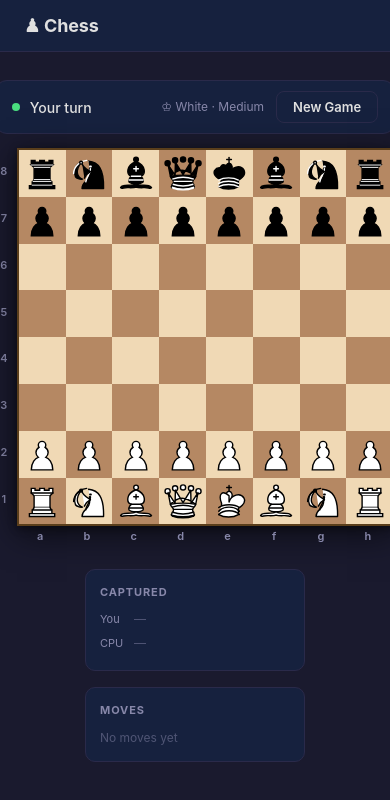
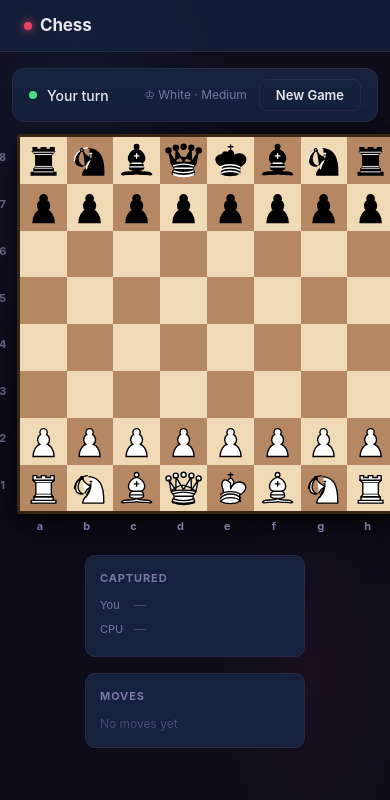
Before and after one commit to zzacong/chessboard, a React (Vite) app: page / in a window 390 px wide. Both pictures are taken after a click on the button "Start Game". Shown: the top 800 px of the page. Built offline with nearby package versions, Linux system fonts and the light colour scheme; the HTML template or start-up script is replaced by a standard one.

Commit message:
feat: Sub-Task 8 — styling polish, dark theme, hover transitions, responsive layout

```diff
--- a/src/App.module.css
+++ b/src/App.module.css
@@ -3,21 +3,43 @@
   display: flex;
   flex-direction: column;
   background: var(--color-bg);
+  background-image:
+    radial-gradient(ellipse 60% 50% at 20% 20%, rgba(30, 45, 82, 0.4) 0%, transparent 70%),
+    radial-gradient(ellipse 40% 40% at 80% 80%, rgba(233, 69, 96, 0.06) 0%, transparent 60%);
 }
 
 .header {
   display: flex;
   align-items: center;
-  padding: 12px 24px;
+  justify-content: space-between;
+  padding: 0 24px;
+  height: 52px;
   border-bottom: 1px solid var(--color-border);
-  background: var(--color-surface);
+  background: rgba(22, 33, 62, 0.8);
+  backdrop-filter: blur(8px);
+  position: sticky;
+  top: 0;
+  z-index: 10;
 }
 
 .logo {
-  font-size: 18px;
+  font-size: 17px;
   font-weight: 700;
   letter-spacing: -0.01em;
   color: var(--color-text);
+  display: flex;
+  align-items: center;
+  gap: 8px;
+}
+
+.logo::before {
+  content: '';
+  display: inline-block;
+  width: 8px;
+  height: 8px;
+  border-radius: 50%;
+  background: var(--color-accent);
+  box-shadow: 0 0 8px var(--color-accent);
 }
 
 .main {
@@ -25,27 +47,32 @@
   display: flex;
   align-items: flex-start;
   justify-content: center;
-  padding: 28px 24px;
+  padding: 28px 20px 40px;
 }
 
 .gameArea {
   display: flex;
   align-items: flex-start;
-  gap: 24px;
+  gap: 20px;
 }
 
 .boardColumn {
   display: flex;
   flex-direction: column;
-  gap: 14px;
+  gap: 12px;
   align-items: flex-start;
 }
 
-/* Responsive: stack on narrow screens */
-@media (max-width: 700px) {
+/* ── Responsive ── */
+@media (max-width: 740px) {
+  .main {
+    padding: 16px 12px 32px;
+  }
+
   .gameArea {
     flex-direction: column;
     align-items: center;
+    width: 100%;
   }
 
   .boardColumn {
@@ -54,6 +81,12 @@
   }
 
   :root {
-    --board-size: min(96vw, 96vh, 420px);
+    --board-size: min(95vw, 480px);
   }
 }
+
+@media (max-width: 480px) {
+  :root {
+    --board-size: min(96vw, 400px);
+  }
+}
--- a/src/App.tsx
+++ b/src/App.tsx
@@ -42,7 +42,7 @@ export default function App() {
   return (
     <div className={styles.app}>
       <header className={styles.header}>
-        <span className={styles.logo}>♟ Chess</span>
+        <span className={styles.logo}>Chess</span>
       </header>
 
       <main className={styles.main}>
--- a/src/components/Board.module.css
+++ b/src/components/Board.module.css
@@ -18,8 +18,10 @@
   display: grid;
   grid-template-columns: repeat(8, var(--sq-size));
   grid-template-rows: repeat(8, var(--sq-size));
-  border: 2px solid #5a3e1b;
-  box-shadow: 0 8px 32px rgba(0,0,0,0.6), 0 2px 8px rgba(0,0,0,0.4);
+  border: 3px solid #3a2510;
+  border-radius: 3px;
+  box-shadow: var(--shadow-board);
+  overflow: hidden;
 }
 
 .square {
@@ -30,23 +32,30 @@
   justify-content: center;
   position: relative;
   cursor: pointer;
-  transition: filter 0.1s;
 }
 
 .square:focus-visible {
   outline: 3px solid var(--color-accent);
   outline-offset: -3px;
-  z-index: 2;
+  z-index: 5;
 }
 
-.light {
-  background-color: var(--sq-light);
+/* ── Square colours ── */
+.light { background-color: var(--sq-light); }
+.dark  { background-color: var(--sq-dark); }
+
+/* ── Hover overlay ── */
+.light:hover::after,
+.dark:hover::after {
+  content: '';
+  position: absolute;
+  inset: 0;
+  background: rgba(255,255,255,0.12);
+  pointer-events: none;
+  z-index: 4;
 }
 
-.dark {
-  background-color: var(--sq-dark);
-}
-
+/* ── Highlights ── */
 .selected {
   background-color: var(--sq-selected) !important;
 }
@@ -59,48 +68,60 @@
   background-color: var(--sq-check) !important;
 }
 
-/* Legal move dot (empty square) */
+/* ── Legal move indicators ── */
 .legalDot {
   position: absolute;
-  width: 30%;
-  height: 30%;
+  width: 32%;
+  height: 32%;
   border-radius: 50%;
   background: var(--sq-legal-dot);
   pointer-events: none;
-  z-index: 1;
+  z-index: 3;
+  transform: scale(0.8);
+  animation: popIn 0.12s ease forwards;
 }
 
-/* Legal capture ring */
 .legalRing {
   position: absolute;
   inset: 0;
-  border-radius: 50%;
-  box-shadow: inset 0 0 0 4px var(--sq-legal-ring);
+  box-shadow: inset 0 0 0 5px var(--sq-legal-capture);
   pointer-events: none;
-  z-index: 1;
+  z-index: 3;
+  animation: popIn 0.12s ease forwards;
 }
 
+@keyframes popIn {
+  from { opacity: 0; transform: scale(0.7); }
+  to   { opacity: 1; transform: scale(1); }
+}
+
+/* ── Piece ── */
 .piece {
   position: relative;
   z-index: 2;
   display: flex;
   align-items: center;
   justify-content: center;
-  width: 90%;
-  height: 90%;
-  transition: transform 0.1s ease;
+  width: 88%;
+  height: 88%;
+  transition: transform 0.12s ease;
+  pointer-events: none;
 }
 
 .square:hover .piece {
-  transform: scale(1.06);
+  transform: scale(1.08);
 }
 
-/* Rank labels */
+.selected .piece {
+  transform: scale(1.1);
+  filter: drop-shadow(0 4px 8px rgba(0,0,0,0.5));
+}
+
+/* ── Coordinate labels ── */
 .rankLabels {
   display: flex;
   flex-direction: column;
   height: calc(var(--sq-size) * 8);
-  padding-top: 0;
 }
 
 .rankLabels .label {
@@ -108,17 +129,17 @@
   align-items: center;
   justify-content: center;
   height: var(--sq-size);
-  width: 18px;
+  width: 20px;
   font-size: 11px;
-  font-weight: 600;
+  font-weight: 700;
   color: var(--color-text-muted);
+  letter-spacing: 0.02em;
 }
 
-/* File labels */
 .fileLabels {
   display: flex;
   width: calc(var(--sq-size) * 8);
-  margin-top: 2px;
+  margin-top: 4px;
 }
 
 .fileLabels .label {
@@ -127,6 +148,7 @@
   justify-content: center;
   width: var(--sq-size);
   font-size: 11px;
-  font-weight: 600;
+  font-weight: 700;
   color: var(--color-text-muted);
+  letter-spacing: 0.04em;
 }
--- a/src/index.css
+++ b/src/index.css
@@ -3,40 +3,72 @@
 
 /* ── Tokens ── */
 :root {
-  --color-bg:          #1a1a2e;
+  --color-bg:          #0d0d1a;
   --color-surface:     #16213e;
-  --color-surface-2:   #0f3460;
+  --color-surface-2:   #1e2d52;
   --color-border:      #2a2a4a;
-  --color-text:        #e0e0e0;
-  --color-text-muted:  #8888aa;
+  --color-border-2:    #3a3a5a;
+  --color-text:        #e8e8f0;
+  --color-text-muted:  #7878a0;
   --color-accent:      #e94560;
   --color-accent-2:    #f5a623;
+  --color-success:     #4ade80;
 
-  /* Board */
+  /* Board squares */
   --sq-light:          #f0d9b5;
   --sq-dark:           #b58863;
-  --sq-selected:       #f6f669;
-  --sq-last-move:      #cdd16e;
-  --sq-legal-dot:      rgba(0,0,0,0.20);
-  --sq-legal-ring:     rgba(0,0,0,0.40);
-  --sq-check:          #e84040;
+  --sq-selected:       #f6f669cc;
+  --sq-last-move:      #cdd16e99;
+  --sq-legal-dot:      rgba(0, 0, 0, 0.22);
+  --sq-legal-capture:  rgba(0, 0, 0, 0.38);
+  --sq-check:          rgba(232, 64, 64, 0.85);
+  --sq-hover-light:    rgba(255, 255, 255, 0.08);
+  --sq-hover-dark:     rgba(0, 0, 0, 0.12);
 
-  --board-size:        min(90vw, 90vh, 560px);
+  /* Sizing */
+  --board-size:        min(88vw, 80vh, 560px);
   --sq-size:           calc(var(--board-size) / 8);
+  --radius-sm:         6px;
+  --radius-md:         10px;
+  --radius-lg:         16px;
+  --shadow-board:      0 12px 48px rgba(0,0,0,0.7), 0 4px 12px rgba(0,0,0,0.4);
+  --shadow-card:       0 4px 20px rgba(0,0,0,0.5);
 
   font-family: -apple-system, 'Segoe UI', system-ui, sans-serif;
   font-size: 15px;
   line-height: 1.5;
   color: var(--color-text);
   background: var(--color-bg);
+  -webkit-font-smoothing: antialiased;
 }
 
-body {
+html, body {
+  height: 100%;
   background: var(--color-bg);
-  min-height: 100vh;
+}
+
+#root {
+  min-height: 100%;
 }
 
 button {
   cursor: pointer;
   font-family: inherit;
 }
+
+/* ── Scrollbar ── */
+::-webkit-scrollbar { width: 6px; }
+::-webkit-scrollbar-track { background: transparent; }
+::-webkit-scrollbar-thumb { background: var(--color-border-2); border-radius: 3px; }
+::-webkit-scrollbar-thumb:hover { background: var(--color-text-muted); }
+
+/* ── Focus outline ── */
+:focus-visible {
+  outline: 2px solid var(--color-accent);
+  outline-offset: 2px;
+}
+
+/* ── Transitions ── */
+* {
+  transition-property: none;
+}
```
